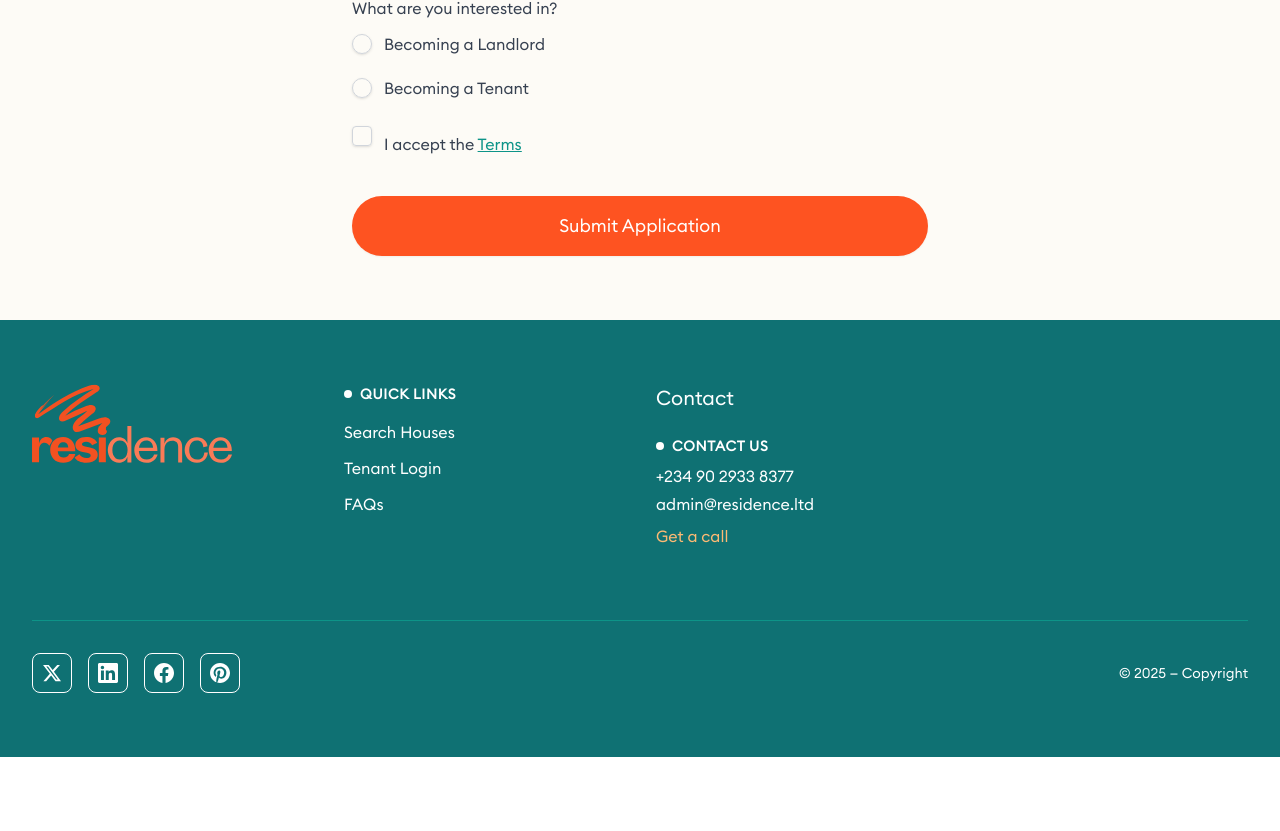
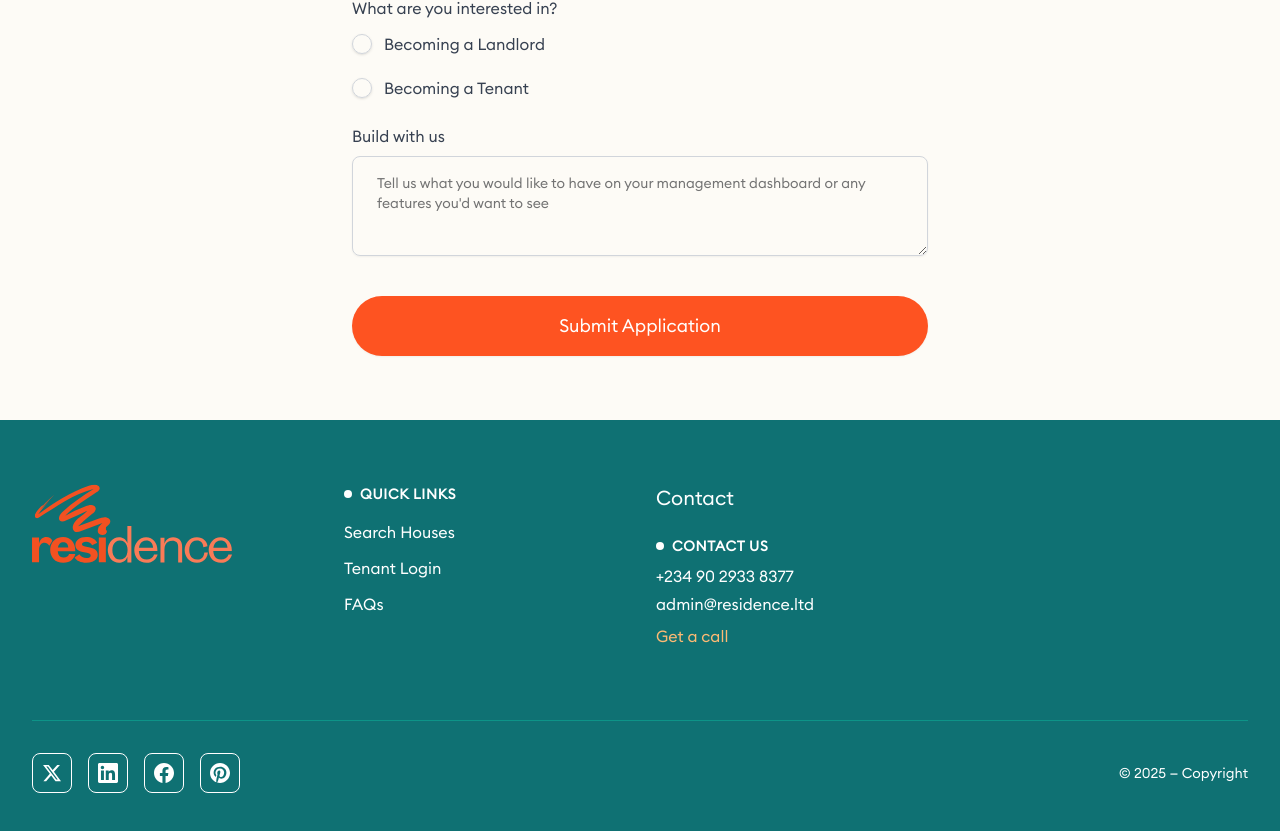
Before and after one commit to ABBA-DALHATU/residence_site, a Next.js app: page /waitlist in a window 1280 px wide. Shown: the part 920-1751 px from the top of the page. Before the commit the page ends 1677 px from the top, so only its background shows below. Built offline with nearby package versions, Linux system fonts and the light colour scheme.

Commit message:
Update waitlist-form.tsx

```diff
--- a/src/components/waitlist-form.tsx
+++ b/src/components/waitlist-form.tsx
@@ -36,9 +36,7 @@ const formSchema = z.object({
   role: z.enum(["TENANT", "LANDLORD"], {
     required_error: "Please select a role.",
   }),
-  terms: z.boolean().refine((value) => value === true, {
-    message: "You must accept the terms and conditions.",
-  }),
+  buildWithUs: z.string().optional(),
 });
 
 type FormValues = z.infer<typeof formSchema>;
@@ -53,15 +51,14 @@ export function WaitlistForm() {
       email: "",
       phone: "",
       city: "",
-      terms: false,
+      buildWithUs: "",
     },
   });
 
   async function onSubmit(data: FormValues) {
     try {
       setIsSubmitting(true);
-      const { terms, ...submitData } = data;
-      const result = await addToWaitlist(submitData);
+      const result = await addToWaitlist(data);
 
       if (result.error) {
         toast.error(result.error);
@@ -214,30 +211,22 @@ export function WaitlistForm() {
           )}
         />
 
-        {/* Terms */}
+        {/* Build With Us */}
         <FormField
           control={form.control}
-          name="terms"
+          name="buildWithUs"
           render={({ field }) => (
-            <FormItem className="flex items-start space-x-3">
+            <FormItem>
+              <FormLabel className="text-base font-medium text-gray-700 mb-2">
+                Build with us
+              </FormLabel>
               <FormControl>
-                <Checkbox
-                  checked={field.value}
-                  onCheckedChange={field.onChange}
-                  className="w-5 h-5 mt-0.5 text-teal-600 border-gray-300 rounded focus:ring-teal-500"
+                <Textarea
+                  placeholder="Tell us what you would like to have on your management dashboard or any features you'd want to see"
+                  className="min-w-full w-full px-4 sm:px-6 py-3 sm:py-4 rounded-lg border border-gray-300 focus:ring-2 focus:ring-teal-500 focus:border-transparent outline-none text-gray-900 placeholder-gray-500 text-base sm:text-lg min-h-[100px] resize-vertical"
+                  {...field}
                 />
               </FormControl>
-              <div className="space-y-1">
-                <FormLabel className="text-base text-gray-700">
-                  I accept the{" "}
-                  <a
-                    href="#"
-                    className="text-teal-600 hover:text-teal-700 underline"
-                  >
-                    Terms
-                  </a>
-                </FormLabel>
-              </div>
               <FormMessage />
             </FormItem>
           )}
```
